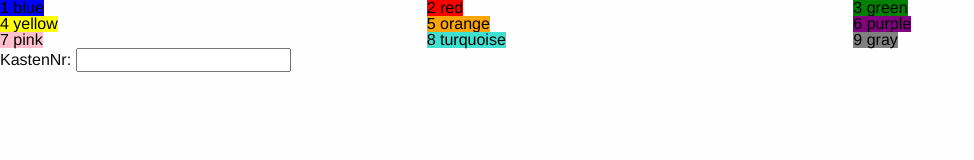
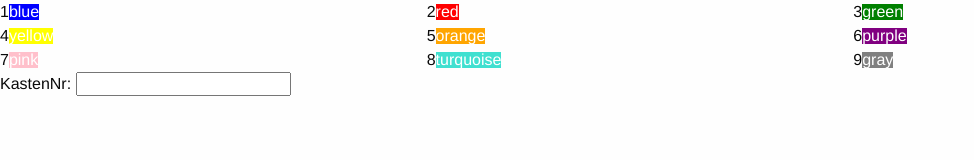
Before and after one commit to Damjan200/Praktikum, a plain HTML site: page Button Game/index.html in a window 1280 px wide. Shown: the whole page, without its empty margins (0-974 px from the left). Drawn offline with nearby package versions, Linux system fonts and the light colour scheme; files whose address does not match are found by name.

Commit message:
Button Game finished

```diff
--- a/Button Game/buttongame.js
+++ b/Button Game/buttongame.js
@@ -1,7 +1,11 @@
 $(document).ready(function(){
     var  printName = (element) => {
-        //var  blue  = $(".1blue");
-        console.log($(element.target).text());
+        var KastenNr = $("#KastenNr").first().val();
+        var button   = $("#button" + KastenNr);
+        $(element.target).text(button.text());
+        var buttonBackground = button.css("background");
+        $(element.target).css("background", buttonBackground)
+        var background = button.css();
     };
 
     $("button").click(printName);
--- a/Button Game/index.html
+++ b/Button Game/index.html
@@ -4,26 +4,26 @@
             <link rel="stylesheet" href="https://cdnjs.cloudflare.com/ajax/libs/foundation/6.4.3/css/foundation.min.css" />
             <script src="https://cdnjs.cloudflare.com/ajax/libs/foundation/6.4.3/js/foundation.min.js"></script>
             <style>
-                .cell{
+                button{
                     color: white;
                 }
             </style>
         </head>
     <body>
         <script src="/home/damjan/Documents/Taschenrechner/Button Game/buttongame.js"></script>
+
     <div class="grid-x">
-        <div class="cell small-4" ><button style="background:blue"      class="1blue"> 1 blue</button></div>
-        <div class="cell small-4" ><button style="background:red"       class="2red">2 red</button></div>
-        <div class="cell small-4" ><button style="background:green"     class="3green">3 green</button></div>
-        <div class="cell small-4" ><button style="background:yellow"    class="4yellow">4 yellow</button></div>
-        <div class="cell small-4" ><button style="background:orange"    class="5orange">5 orange</button></div>
-        <div class="cell small-4" ><button style="background:purple"    class="6purple">6 purple</button></div>
-        <div class="cell small-4" ><button style="background:pink"      class="7pink">7 pink</button></div>
-        <div class="cell small-4"><button style="background:turquoise"  class="8turquoise">8 turquoise</button></div>
-        <div class="cell small-4"><button style="background:gray"       class="9gray">9 gray</button></div>
-
+        <div class="cell small-4" >1<button id="button1" style="background:blue"      class="1blue">blue</button></div>
+        <div class="cell small-4" >2<button id="button2" style="background:red"       class="2red">red</button></div>
+        <div class="cell small-4" >3<button id="button3" style="background:green"     class="3green">green</button></div>
+        <div class="cell small-4" >4<button id="button4" style="background:yellow"    class="4yellow">yellow</button></div>
+        <div class="cell small-4" >5<button id="button5" style="background:orange"    class="5orange">orange</button></div>
+        <div class="cell small-4" >6<button id="button6" style="background:purple"    class="6purple">purple</button></div>
+        <div class="cell small-4" >7<button id="button7" style="background:pink"      class="7pink">pink</button></div>
+        <div class="cell small-4">8<button  id="button8" style="background:turquoise" class="8turquoise">turquoise</button></div>
+        <div class="cell small-4">9<button  id="button9" style="background:gray"      class="9gray">gray</button></div>
         </div>
-        <div >KastenNr: <input type="KastenNr">     </div>
+        <div >KastenNr: <input id="KastenNr">     </div>
     </div>
     </body>
 </html>
```
